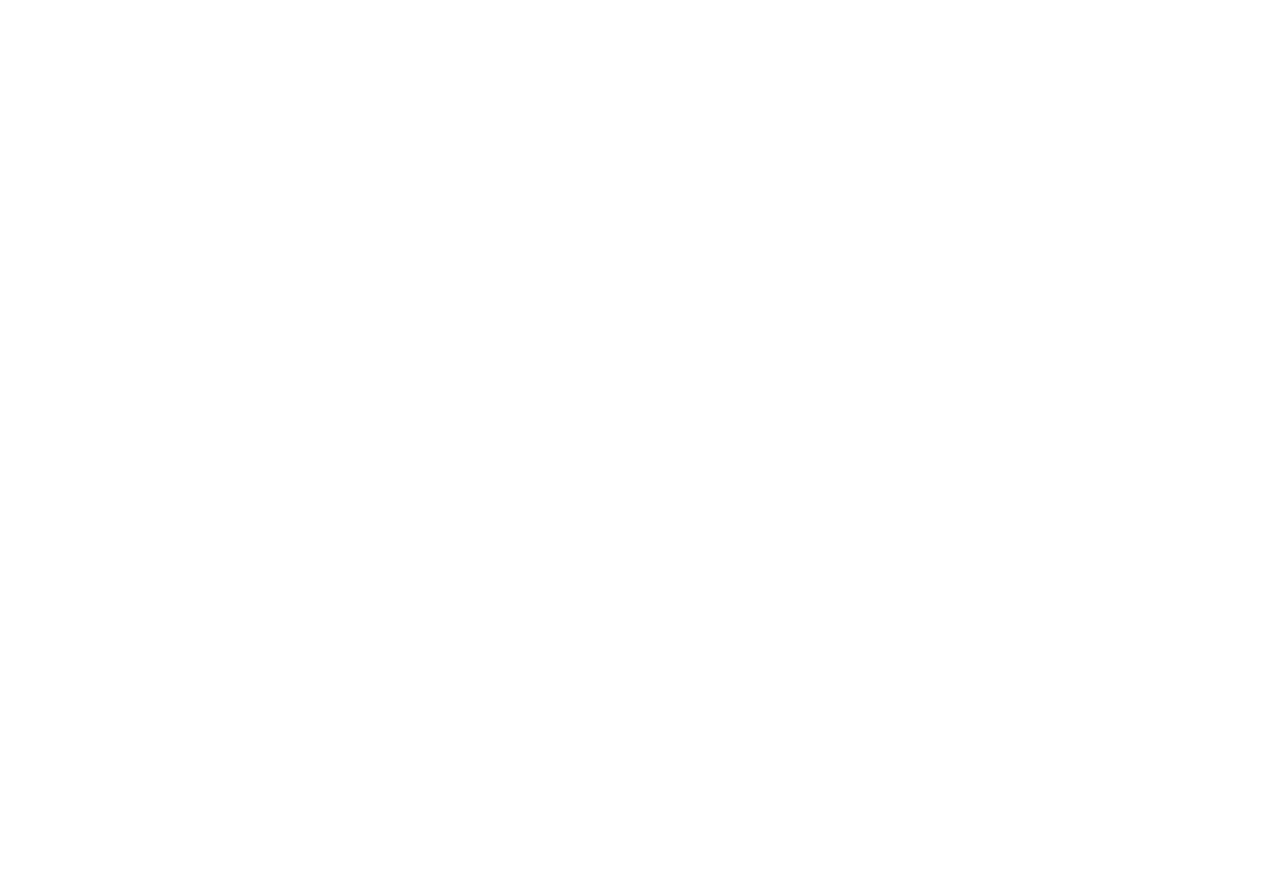
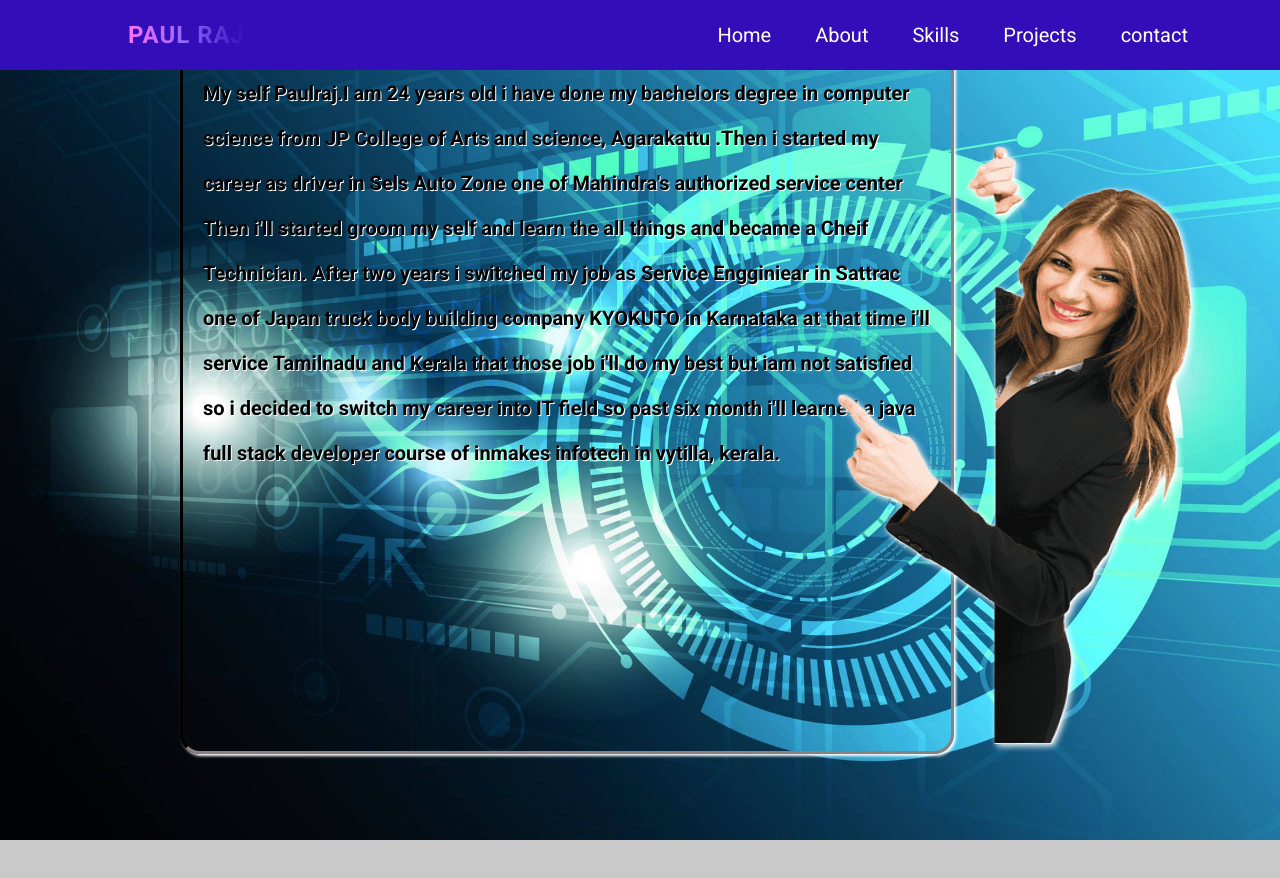
Before and after one commit to paulraj0100/portfolio, a plain HTML site: page about.html in a window 1280 px wide. Shown: the top 878 px of the page. Before the commit the page ends 800 px from the top, so only its background shows below. Drawn offline with Linux system fonts and the light colour scheme.

Commit message:
about page completed

```diff
--- a/about.html
+++ b/about.html
@@ -3,7 +3,59 @@
   <head>
     <meta charset="UTF-8" />
     <meta name="viewport" content="width=device-width, initial-scale=1.0" />
-    <title>Document</title>
+    <title>Paulraj</title>
+    <link rel="stylesheet" href="style.css" />
+    <script defer src="activePage.js"></script>
+    <link
+      rel="stylesheet"
+      href="https://cdnjs.cloudflare.com/ajax/libs/font-awesome/6.7.1/css/all.min.css"
+      integrity="sha512-5Hs3dF2AEPkpNAR7UiOHba+lRSJNeM2ECkwxUIxC1Q/FLycGTbNapWXB4tP889k5T5Ju8fs4b1P5z/iB4nMfSQ=="
+      crossorigin="anonymous"
+      referrerpolicy="no-referrer"
+    />
   </head>
-  <body></body>
+  <body>
+    <nav class="head">
+      <h1>Paul raj</h1>
+      <menu>
+        <ul class="navbar">
+          <li><a href="index.html">Home</a></li>
+          <li><a href="about.html">About</a></li>
+          <li><a href="skills.html">Skills</a></li>
+          <li><a href="project.html">Projects</a></li>
+          <li><a href="contact.html">contact</a></li>
+        </ul>
+      </menu>
+    </nav>
+
+    <main class="aboutpage">
+      <img id="back" src="back.jpg" alt="" />
+      <img
+        id="aboutimg"
+        width="400px"
+        height="600px"
+        src="aboutimg.png"
+        alt=""
+      />
+
+      <div class="para">
+        <p id="about">
+          <b>
+            My self Paulraj.I am 24 years old i have done my bachelors degree in
+            computer science from <b>JP College of Arts and science</b>,
+            Agarakattu .Then i started my career as driver in
+            <b>Sels Auto Zone </b> one of Mahindra's authorized service center
+            Then i'll started groom my self and learn the all things and became
+            a Cheif Technician. After two years i switched my job as Service
+            Engginiear in <b>Sattrac</b> one of Japan truck body building
+            company <b>KYOKUTO</b> in Karnataka at that time i'll service
+            Tamilnadu and Kerala that those job i'll do my best but iam not
+            satisfied so i decided to switch my career into IT field so past six
+            month i'll learned a java full stack developer course of inmakes
+            infotech in vytilla, kerala.</b
+          >
+        </p>
+      </div>
+    </main>
+  </body>
 </html>
--- a/style.css
+++ b/style.css
@@ -226,3 +226,35 @@ body {
   background: #050505;
   color: #ffffff;
 }
+.aboutpage {
+}
+#back {
+  width: 100%;
+  height: 100%;
+}
+.para {
+  text-shadow: 1px 0.5px #fffdfd;
+  border-color: #353232;
+  color: rgb(0, 0, 0);
+  border-radius: 20px;
+  border-style: inset;
+  box-shadow: 2px 2px 3px white;
+  top: -1400px;
+  left: 180px;
+  position: relative;
+  width: 60%;
+  height: 700px;
+}
+#aboutimg {
+  filter: drop-shadow(2px 2px 3px white);
+  position: relative;
+  left: 800px;
+  top: -700px;
+  z-index: 9;
+}
+.para p {
+  padding: 20px 20px;
+  line-height: 45px;
+  font-size: 20px;
+  z-index: 99999;
+}
```
Also changed, not shown: contact.html (+31 -0 lines), project.html (+31 -0 lines), skills.html (+31 -0 lines), aboutimg.png (added), back.jpg (added).
